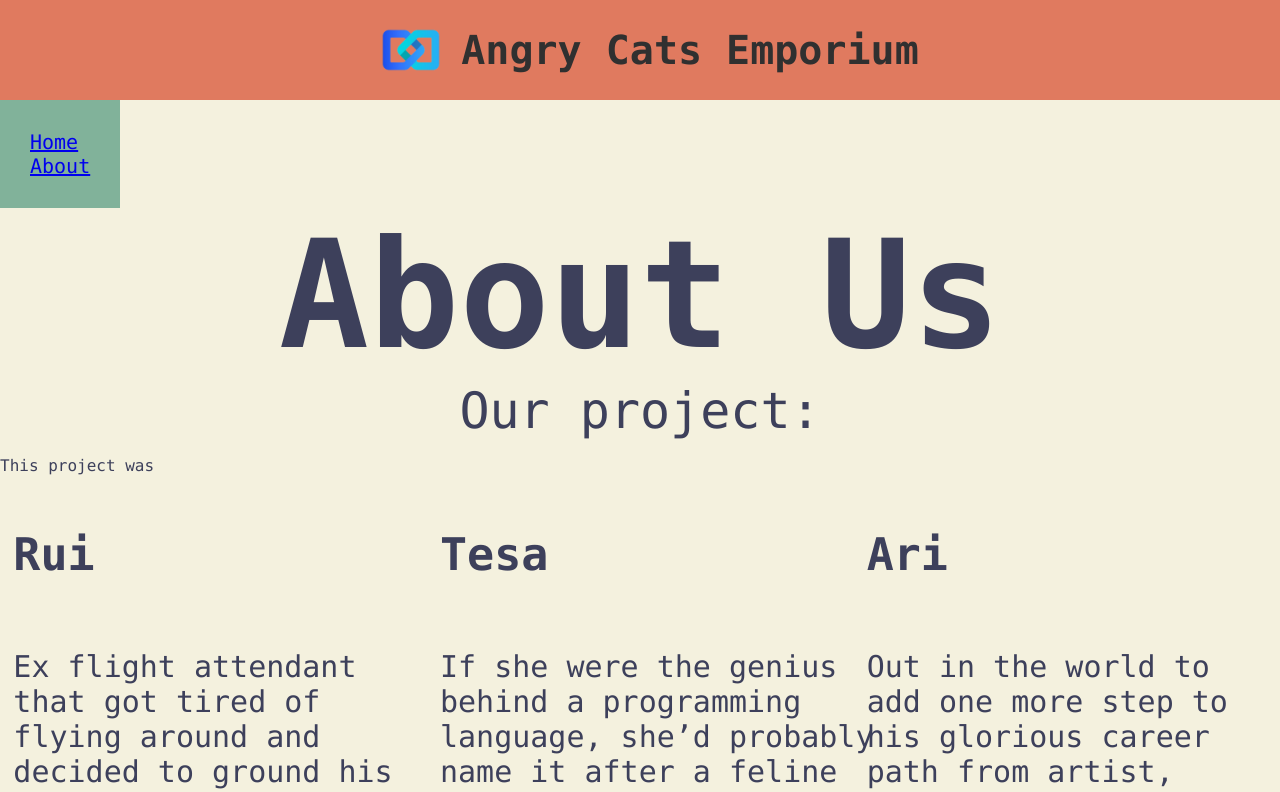
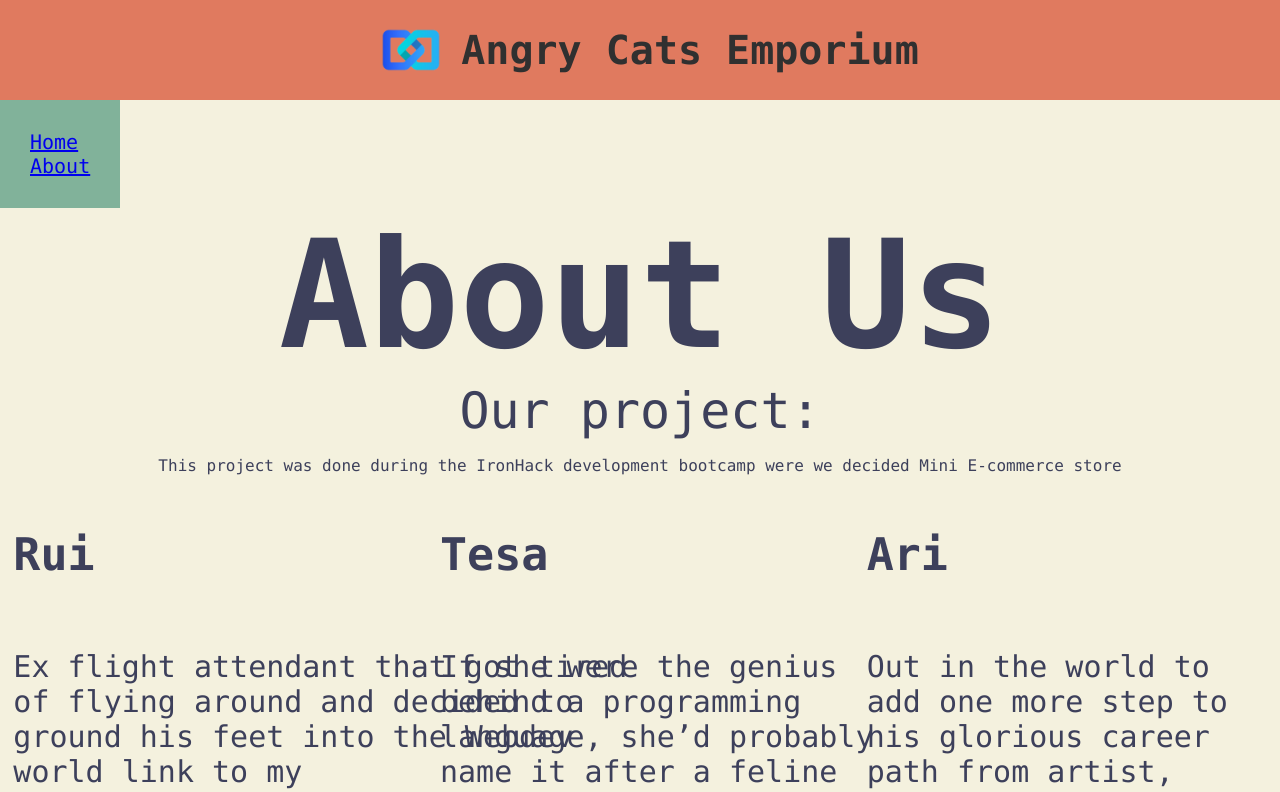
Before and after one commit to TesaMusa/mini-project, a React (Vite) app in the folder e-commerce-spa/: page /about in a window 1280 px wide. Shown: the top 792 px of the page. Built offline with nearby package versions, Linux system fonts and the light colour scheme.

Commit message:
final changes

```diff
--- a/e-commerce-spa/src/pages/About.css
+++ b/e-commerce-spa/src/pages/About.css
@@ -27,3 +27,7 @@
   display: flex;
   justify-content: center;
 }
+.project-description {
+  display: flex;
+  justify-content: center;
+}
--- a/e-commerce-spa/src/pages/About.jsx
+++ b/e-commerce-spa/src/pages/About.jsx
@@ -3,13 +3,17 @@ function About() {
     <div>
       <h1 className="about">About Us</h1>
       <div className="project-info"> Our project:</div>
-      <p>This project was </p>
+      <p className="project-description">
+        This project was done during the IronHack development bootcamp were we
+        decided Mini E-commerce store
+      </p>
       <div className="names">
         <div className="ari">
           <h2>Rui</h2>
           <p>
             Ex flight attendant that got tired of flying around and decided to
-            ground his feet into the Webdev world link to my github:
+            ground his feet into the Webdev world link to my
+            github:https://github.com/RuiDuram
           </p>
         </div>
         <div className="ari">
```
Also changed, not shown: e-commerce-spa/src/components/Products.jsx (+0 -10 lines).
